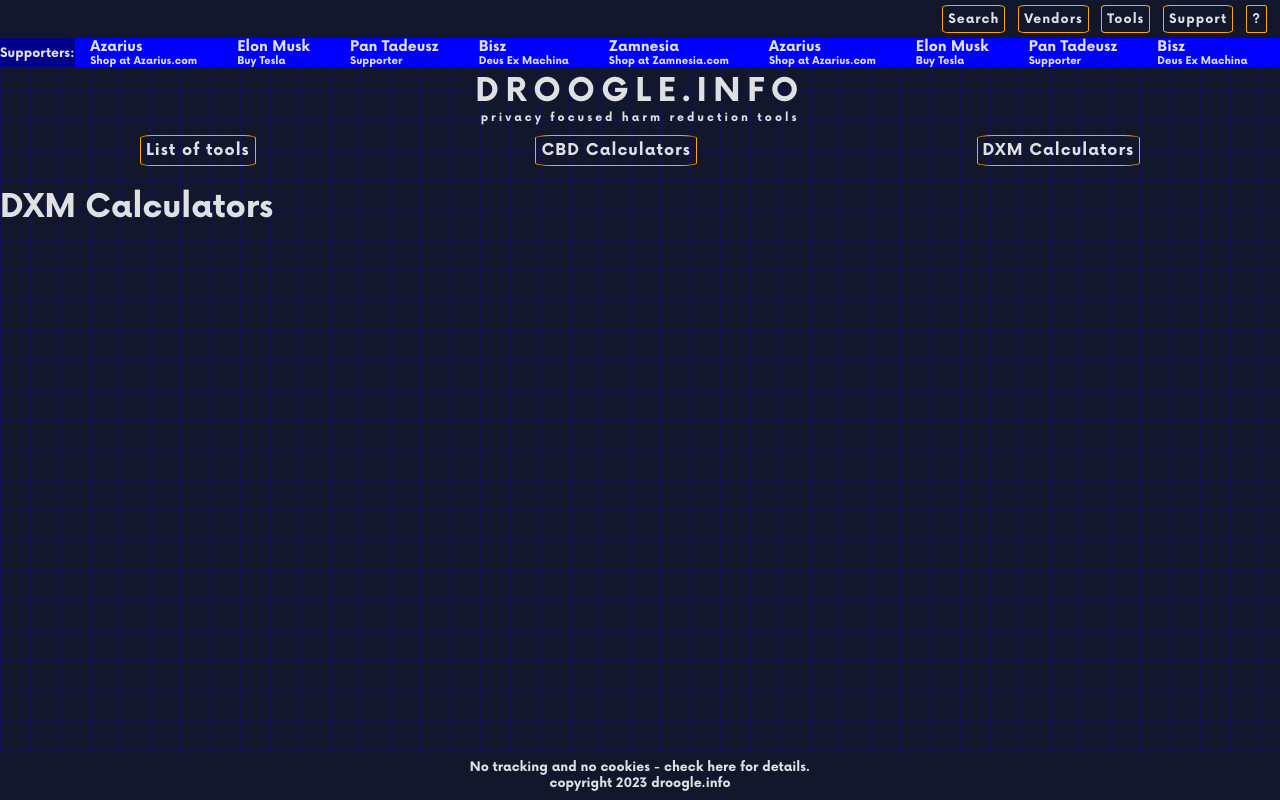
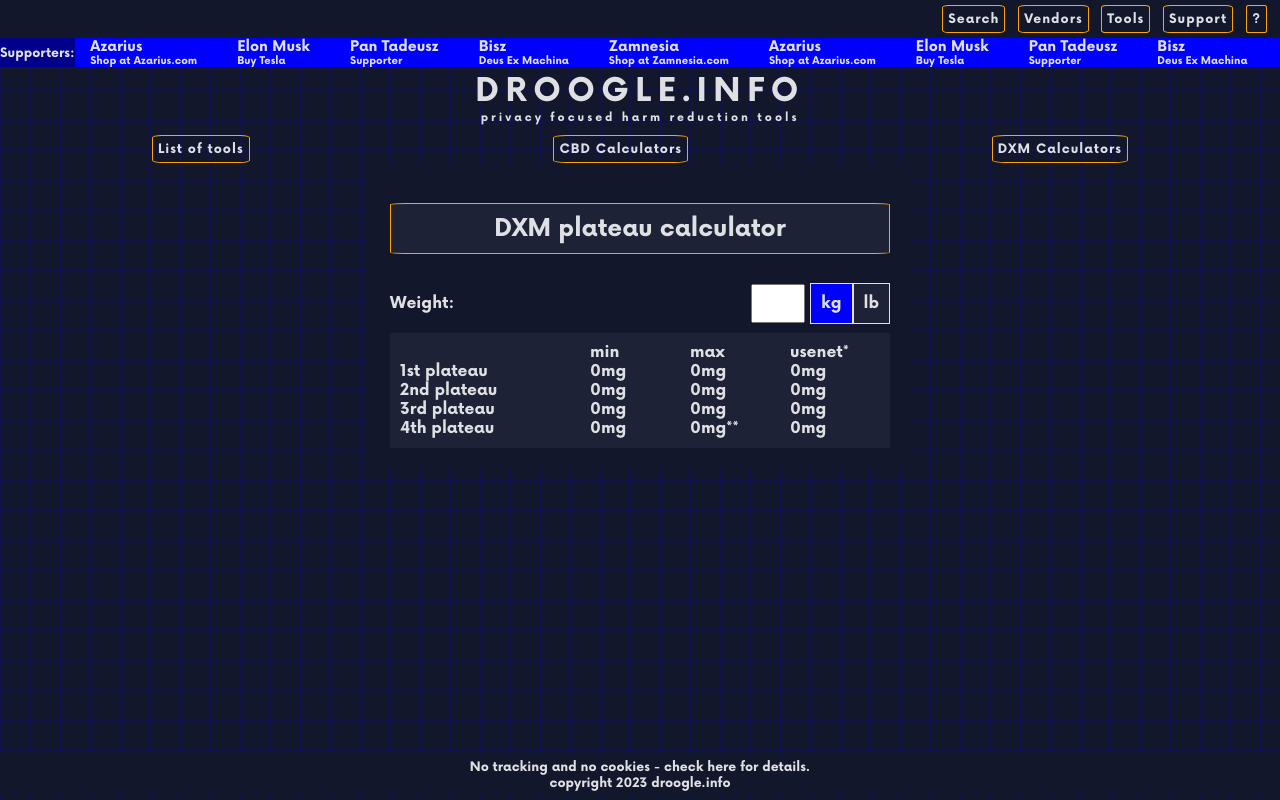
Before and after one commit to TomaszGoljat/droogle, a React (Create React App) app: page /tools/dxm in a window 1280 px wide. Built offline with nearby package versions, Linux system fonts and the light colour scheme.

Commit message:
modified:   src/App.css 	new file:   src/components/calculators/PlateauDXM.js 	modified:   src/pages/Tools/Dxm.js

```diff
--- a/src/App.css
+++ b/src/App.css
@@ -286,6 +286,7 @@ footer > p {
   justify-content: space-around;
   width: 100%;
   flex-wrap: wrap;
+  font-size: 80%;
 }
 
 .tools--button, .tools--unit {
@@ -441,6 +442,43 @@ footer > p {
   width: 100%;
 }
 
+
+/* ..:: DXM ::.. */
+
+.dxm--div {
+  display: flex;
+  flex-direction: column;
+  gap: 5vh;
+  margin-bottom: 50px;
+}
+
+/* ..:: PlateauDXM ::.. */
+
+
+.pDXM--div {
+  display: flex;
+  flex-direction: column;
+  margin: auto;
+  background-color: var(--bg-color);
+  padding: 20px;
+  gap: 10px;
+  min-width: 500px;
+}
+
+.pDXM--input {
+  display: flex;
+  justify-content: space-between;
+  align-items: center;
+}
+
+.pDXM--results {
+  display: grid;
+  grid-template-columns: 2fr 1fr 1fr 1fr;
+  column-gap: 10px;
+  background-color: var(--cardbg-color);
+  padding: 10px;
+}
+
 /* ..:: LOADING ::.. */
 
 .ring
--- /dev/null
+++ b/src/components/calculators/PlateauDXM.js
@@ -0,0 +1,80 @@
+import React, { useEffect } from "react";
+
+export default function PlateauDXM() {
+
+    const [tempWeight, setTempWeight] = React.useState(0)
+    const [unit, setUnit] = React.useState('kg')
+
+    const [weight, setWeight] = React.useState(0)
+    // result [plateau][min, max, usenet]:
+    const [result, setResult] = React.useState([[0, 0, 0], [0, 0, 0], [0, 0, 0], [0, 0, 0]])
+
+    function grabWeight(event) {
+        unit === 'kg' ? setTempWeight(event.target.value) : setTempWeight(Math.round(event.target.value*0.45))
+    }
+
+    useEffect(() => {
+        const timeoutId = setTimeout(() => {
+            setWeight(tempWeight)
+        }, 200)
+        return () => clearTimeout(timeoutId)
+    }, [tempWeight, unit])
+
+
+    useEffect(() => {
+        function calculate() {
+            const plat1 = [weight*1.5, weight*2.5, weight*2.7]
+            const plat2 = [weight*2.5, weight*7.5, weight*6.4]
+            const plat3 = [weight*7.5, weight*15, weight*9.4]
+            const plat4 = [weight*15, weight*20, weight*18]
+            const updatedResults = unit === 'kg' ? [plat1, plat2, plat3, plat4] :
+            [plat1.map(w => w*0.45), plat2.map(w => w*0.45), plat3.map(w => w*0.45), plat4.map(w => w*0.45)]
+            //setResult(prevResults => prevResults.map((r, i) =>  updatedResults[i]))
+            setResult(updatedResults)
+        }
+        calculate()
+    }, [weight, unit])
+
+    return (
+        <div className="pDXM--div">
+            <h2 className="tools--label">DXM plateau calculator</h2>
+            <div className="pDXM--input">
+                Weight:
+                <div>
+                <input type="number"
+                    className="tools--weightInput"
+                    min={0}
+                    onChange={grabWeight} />
+                    <span className="tools--unit"
+                        onClick={() => setUnit('kg')}
+                        style={unit === 'kg' ? { backgroundColor: "blue" } : {}}>kg</span>
+                    <span className="tools--unit"
+                        onClick={() => setUnit('lb')}
+                        style={unit === 'lb' ? { backgroundColor: "blue" } : {}}>lb</span>
+                </div>
+            </div>
+            <div className="pDXM--results">
+                <div></div>
+                <div>min</div>
+                <div>max</div>
+                <div>usenet*</div>
+                <div>1st plateau</div>
+                <div>{Math.round(result[0][0])}mg</div>
+                <div>{Math.round(result[0][1])}mg</div>
+                <div>{Math.round(result[0][2])}mg</div>
+                <div>2nd plateau</div>
+                <div>{Math.round(result[1][0])}mg</div>
+                <div>{Math.round(result[1][1])}mg</div>
+                <div>{Math.round(result[1][2])}mg</div>
+                <div>3rd plateau</div>
+                <div>{Math.round(result[2][0])}mg</div>
+                <div>{Math.round(result[2][1])}mg</div>
+                <div>{Math.round(result[2][2])}mg</div>
+                <div>4th plateau</div>
+                <div>{Math.round(result[3][0])}mg</div>
+                <div>{Math.round(result[3][1])}mg**</div>
+                <div>{Math.round(result[3][2])}mg</div>
+            </div>
+        </div>
+    )
+}
--- a/src/pages/Tools/Dxm.js
+++ b/src/pages/Tools/Dxm.js
@@ -1,7 +1,10 @@
+import PlateauDXM from "../../components/calculators/PlateauDXM";
 
 
 export default function Dxm() {
     return (
-        <h1>DXM Calculators</h1>
+        <div className="dxm--div">
+            <PlateauDXM />
+        </div>
     )
 }
```
